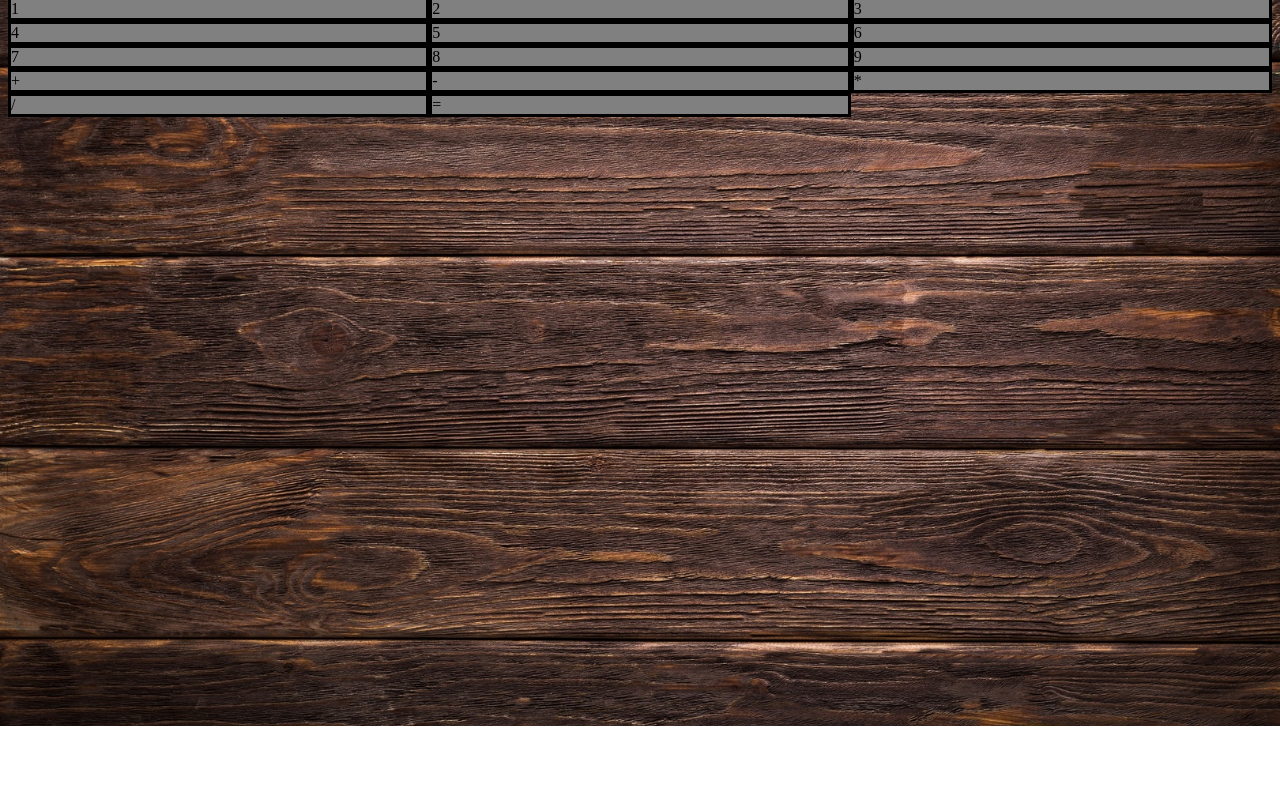
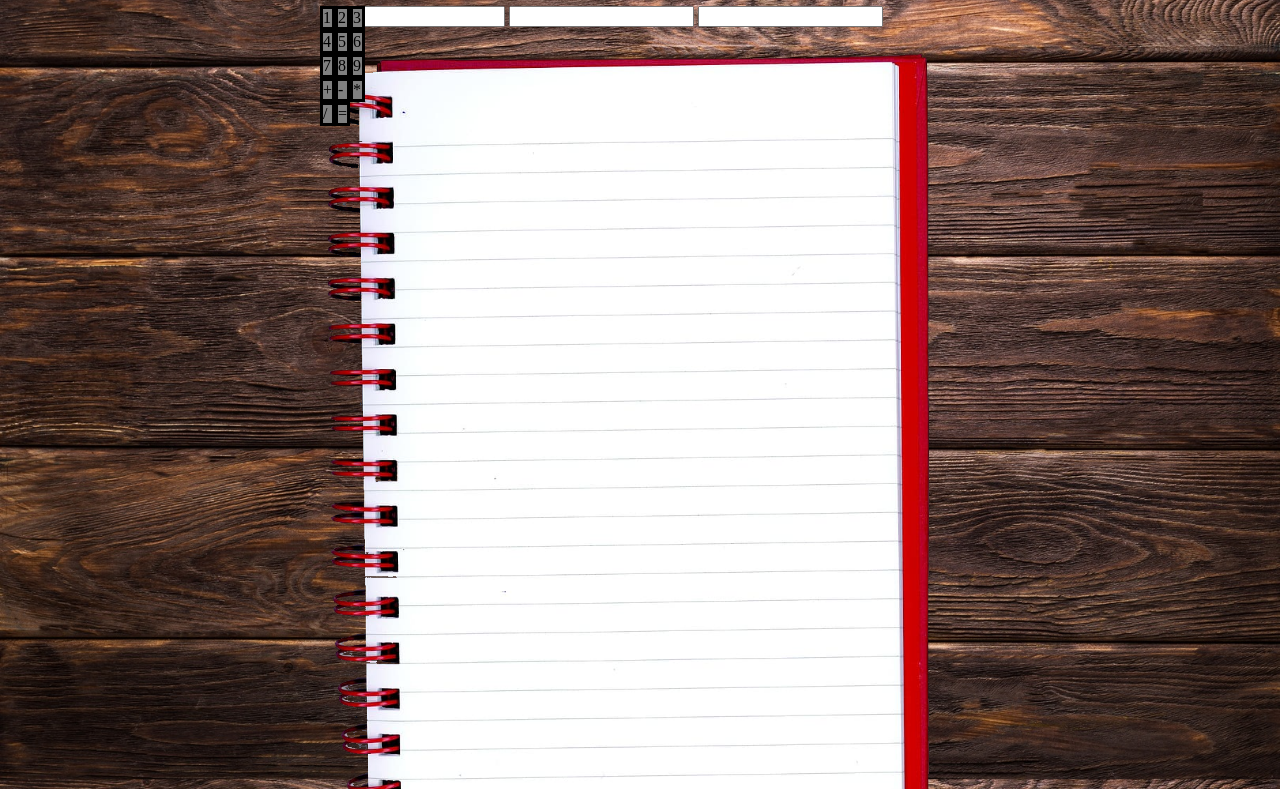
Before and after one commit to simplebunsen/calculate-in-js, a plain HTML site: page index.html in a window 1280 px wide. Shown: the part 74-863 px from the top of the page. Before the commit the page ends 800 px from the top, so only its background shows below. Drawn offline with Linux system fonts and the light colour scheme.

Commit message:
some janky tries in visual design

```diff
--- a/css/style.css
+++ b/css/style.css
@@ -3,11 +3,28 @@ body{
   background-size: cover;
 }
 
+.notebook-img{
+  position:absolute;
+  width: 50vw;
+}
+
+
+.calculator-display-container{
+  position: absolute;
+}
 
 .calculator-number-container{
+  position: absolute;
   display: grid;
   grid-template-columns: 1fr 1fr 1fr;
   grid-template-rows: 1fr 1fr 1fr;
+}
+
+.notebook-wrapper{
+  position: relative;
+  width: 50vw;
+  height: 50vw;
+  margin: auto;
 }
 
 .calculator-button{
--- a/index.html
+++ b/index.html
@@ -12,7 +12,10 @@
 
 <body onload="setUpButtons()">
 
-  <p>hi there whats up 5</p>
+  <h1>The awesome JS caluclator!</h1>
+
+  <div class="notebook-wrapper">
+    <img class="notebook-img" src="images/sketchbook.png" alt="">
 
     <div class="calculator-display-container">
       <input type="text" id="previous-display-object" name="display" readonly>
@@ -24,6 +27,10 @@
       <!--Insert Buttons via JS-->
     </div>
 
+  </div>
+
+
+
   <script src="js/script.js" type="text/javascript"></script>
 
 </body>
```
Lines whose indentation alone changed are shown as unchanged.
